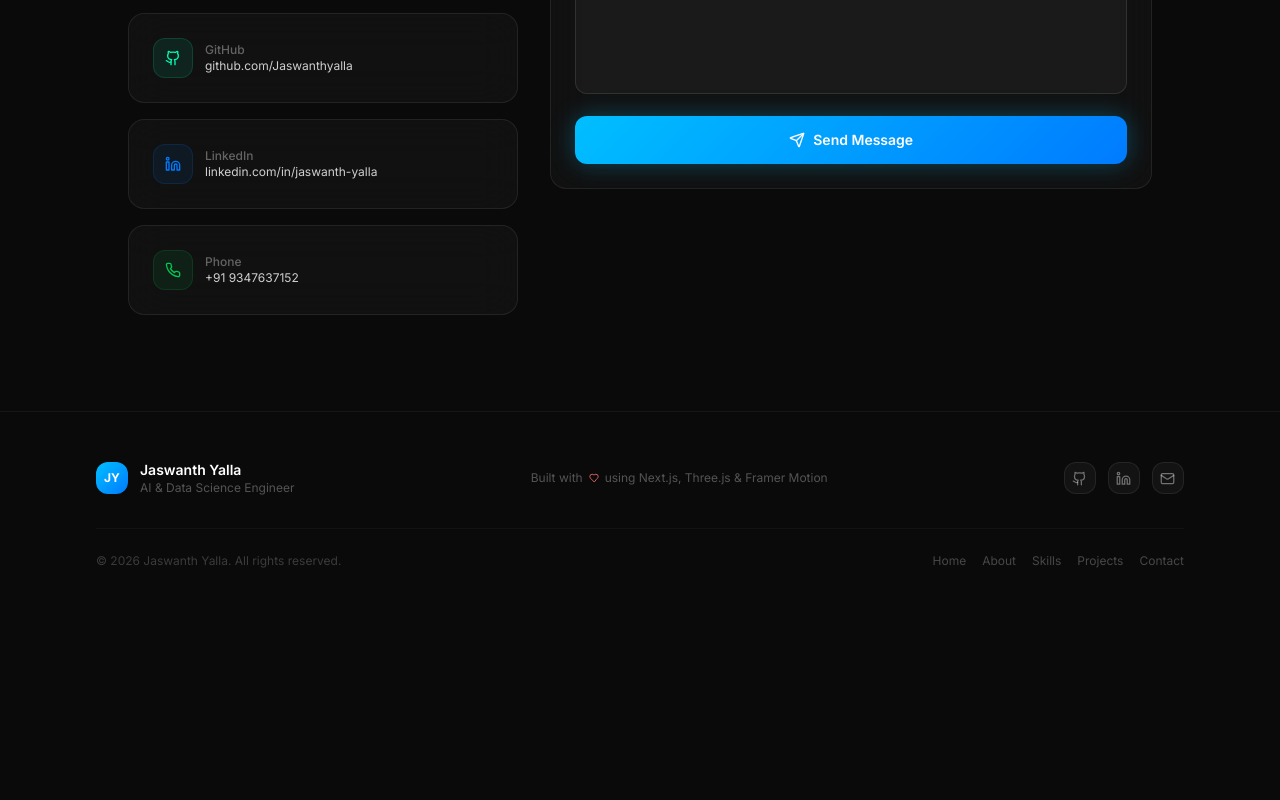
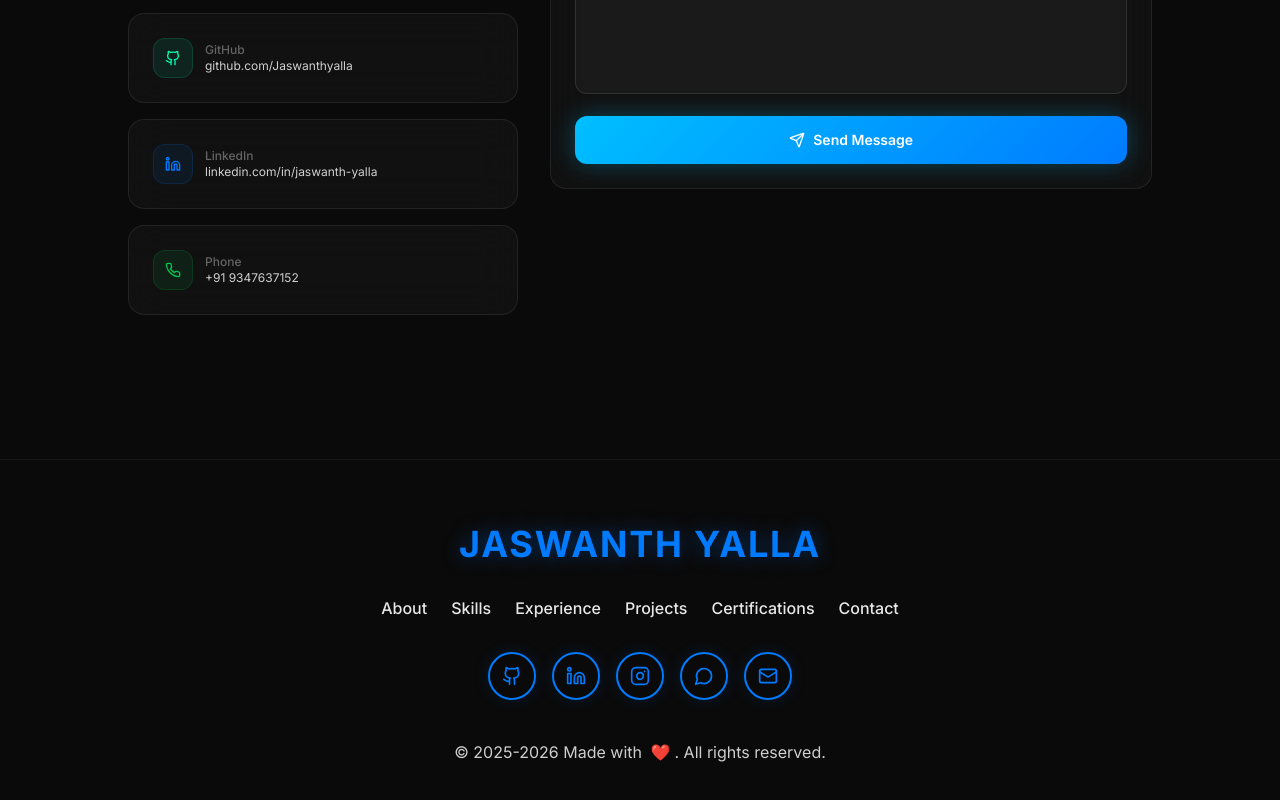
Before and after one commit to Jaswanthyalla/portfolio, a Next.js app: page / in a window 1280 px wide. Shown: the part 7117-7917 px from the top of the page. Before the commit the page ends 7734 px from the top, so only its background shows below. Built offline with nearby package versions, Linux system fonts and the light colour scheme.

Commit message:
Update footer to centered layout with bordered social icons

```diff
--- a/components/Footer.tsx
+++ b/components/Footer.tsx
@@ -1,7 +1,6 @@
 'use client';
 
-import { motion } from 'framer-motion';
-import { Github, Linkedin, Mail, Heart } from 'lucide-react';
+import { Github, Linkedin, Instagram, MessageCircle, Mail } from 'lucide-react';
 
 export default function Footer() {
   const scrollTo = (id: string) => {
@@ -9,32 +8,35 @@ export default function Footer() {
   };
 
   return (
-    <footer className="relative border-t border-white/[0.05]">
-      <div className="container-width px-6 md:px-12 lg:px-24 py-12">
-        <div className="flex flex-col md:flex-row items-center justify-between gap-6">
-          <div className="flex items-center gap-3">
-            <div
-              className="w-8 h-8 rounded-lg flex items-center justify-center text-white font-bold text-xs"
-              style={{ background: 'linear-gradient(135deg, #00BFFF, #007BFF)' }}
+    <footer className="relative py-16 mt-12 border-t border-white/[0.05]">
+      <div className="container-width px-6 flex flex-col items-center text-center gap-8">
+
+        {/* Name */}
+        <h2 className="text-3xl md:text-4xl font-bold uppercase tracking-wider text-[#007BFF]"
+            style={{ textShadow: '0 0 20px rgba(0, 123, 255, 0.4)' }}>
+          Jaswanth Yalla
+        </h2>
+
+        {/* Links */}
+        <div className="flex flex-wrap items-center justify-center gap-x-6 gap-y-3">
+          {['About', 'Skills', 'Experience', 'Projects', 'Certifications', 'Contact'].map(link => (
+            <button
+              key={link}
+              onClick={() => scrollTo(link.toLowerCase())}
+              className="text-white/90 hover:text-[#00BFFF] transition-colors font-medium text-sm md:text-base"
             >
-              JY
-            </div>
-            <div>
-              <div className="font-semibold text-white text-sm">Jaswanth Yalla</div>
-              <div className="text-white/30 text-xs">AI & Data Science Engineer</div>
-            </div>
+              {link}
+            </button>
+          ))}
         </div>
 
-          <div className="flex items-center gap-1 text-white/30 text-xs">
-            <span>Built with</span>
-            <Heart size={10} className="text-red-400 mx-0.5" />
-            <span>using Next.js, Three.js & Framer Motion</span>
-          </div>
-
-          <div className="flex items-center gap-3">
+        {/* Social Icons */}
+        <div className="flex items-center justify-center gap-4">
           {[
             { icon: Github, href: 'https://github.com/Jaswanthyalla', label: 'GitHub' },
             { icon: Linkedin, href: 'https://linkedin.com/in/jaswanth-yalla', label: 'LinkedIn' },
+            { icon: Instagram, href: '#', label: 'Instagram' },
+            { icon: MessageCircle, href: '#', label: 'WhatsApp' },
             { icon: Mail, href: 'mailto:Jaswanthyalla123@gmail.com', label: 'Email' },
           ].map(({ icon: Icon, href, label }) => (
             <a
@@ -43,31 +45,26 @@ export default function Footer() {
               target="_blank"
               rel="noopener noreferrer"
               aria-label={label}
-                className="w-8 h-8 rounded-lg flex items-center justify-center text-white/40 hover:text-white transition-all hover:scale-110"
-                style={{ background: 'rgba(255,255,255,0.04)', border: '1px solid rgba(255,255,255,0.08)' }}
+              className="w-10 h-10 md:w-12 md:h-12 rounded-full flex items-center justify-center text-[#007BFF] transition-all duration-300 hover:scale-110"
+              style={{ border: '2px solid #007BFF', boxShadow: '0 0 15px rgba(0, 123, 255, 0.15)' }}
+              onMouseEnter={(e) => {
+                e.currentTarget.style.background = '#007BFF';
+                e.currentTarget.style.color = '#fff';
+              }}
+              onMouseLeave={(e) => {
+                e.currentTarget.style.background = 'transparent';
+                e.currentTarget.style.color = '#007BFF';
+              }}
             >
-                <Icon size={15} />
+              <Icon size={20} />
             </a>
           ))}
         </div>
-        </div>
 
-        <div className="mt-8 pt-6 border-t border-white/[0.04] flex flex-col sm:flex-row items-center justify-between gap-4">
-          <p className="text-white/20 text-xs">
-            © 2026 Jaswanth Yalla. All rights reserved.
+        {/* Copyright */}
+        <p className="text-white/80 text-sm md:text-base mt-2">
+          © 2025-2026 Made with <span className="text-red-500 mx-1">❤️</span>. All rights reserved.
         </p>
-          <div className="flex items-center gap-4">
-            {['Home', 'About', 'Skills', 'Projects', 'Contact'].map(link => (
-              <button
-                key={link}
-                onClick={() => scrollTo(link.toLowerCase())}
-                className="text-white/25 hover:text-white/60 text-xs transition-colors"
-              >
-                {link}
-              </button>
-            ))}
-          </div>
-        </div>
       </div>
     </footer>
   );
```
Lines whose indentation alone changed are shown as unchanged.
